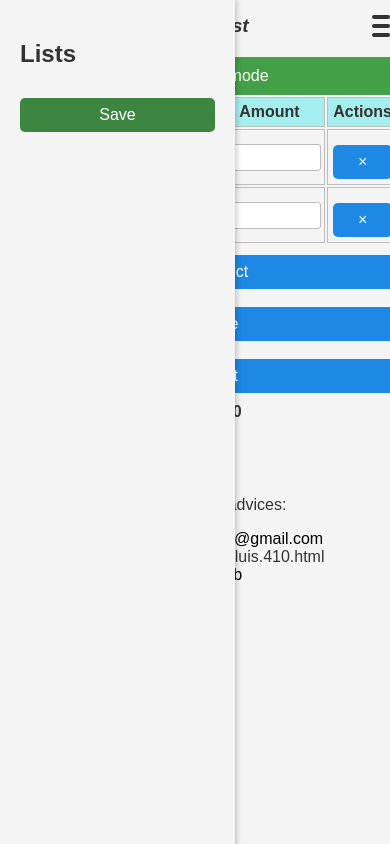
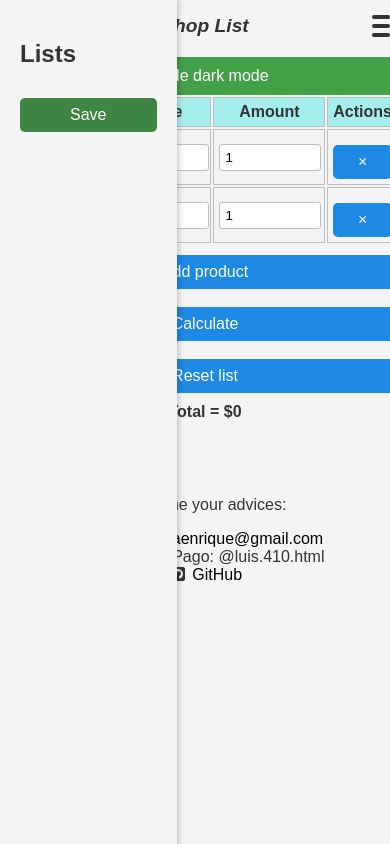
Before and after one commit to LuisDev912/shop-list, a plain HTML site: page index.html in a window 390 px wide. Both pictures are taken after a click on the element 380 px from the left and 26 px from the top of the page. Drawn offline with Linux system fonts and the light colour scheme.

Commit message:
"feat(style): Add new media query and update mobile media query - Add a media query with a max-width of 765px for tablets. - Update the width of the sidebar on the mobile media query."

```diff
--- a/responsive.css
+++ b/responsive.css
@@ -57,11 +57,21 @@
     }
 
     .sidebar.active {
-        width: 50vw;
+        width: 45vw;
     }
 
     .saveBtn{
         margin-left: 0;
+    }
+}
+
+@media (max-width: 765px) {
+
+    .sidebar {
+        width: 0;
+    }
+    .sidebar.active {
+        width: 35vw;
     }
 }
 
```
Also changed, not shown: 1 other file.
